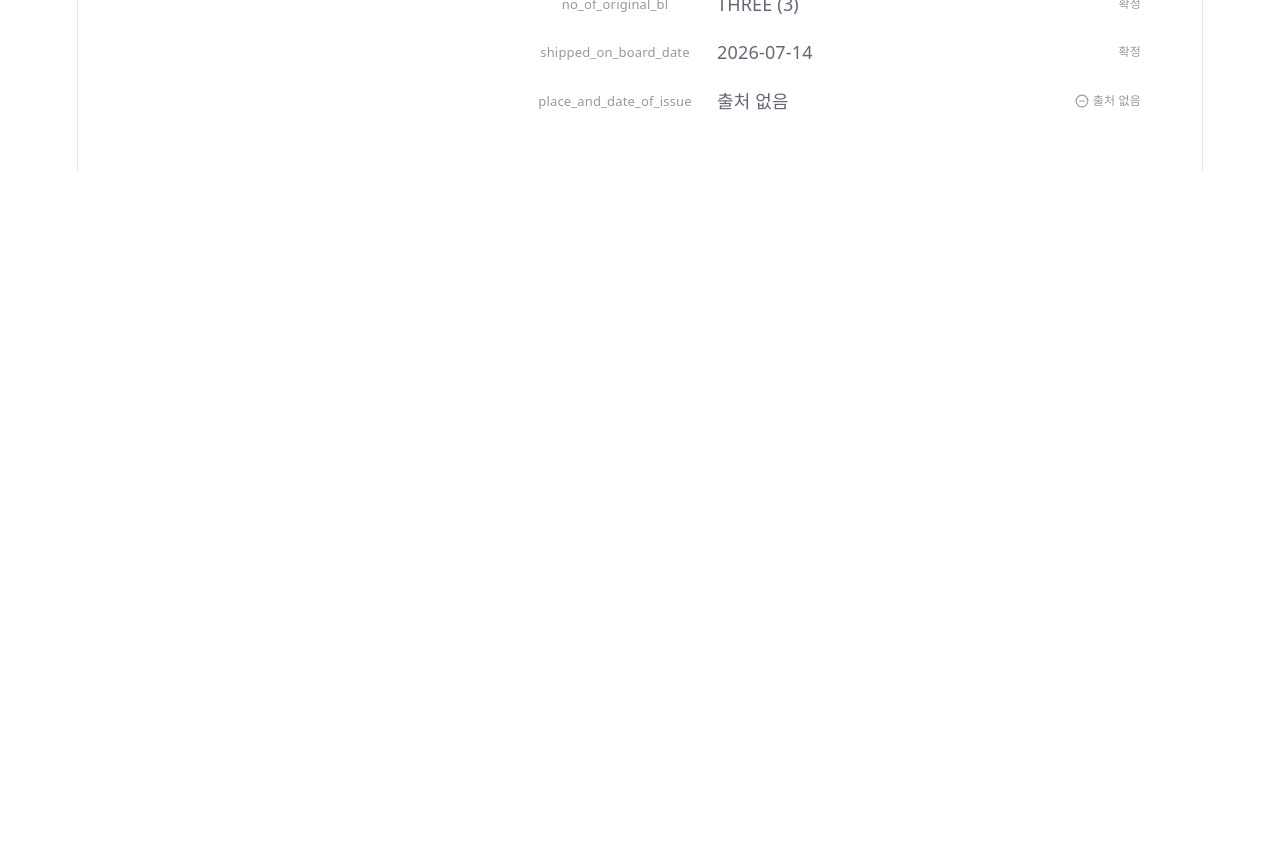
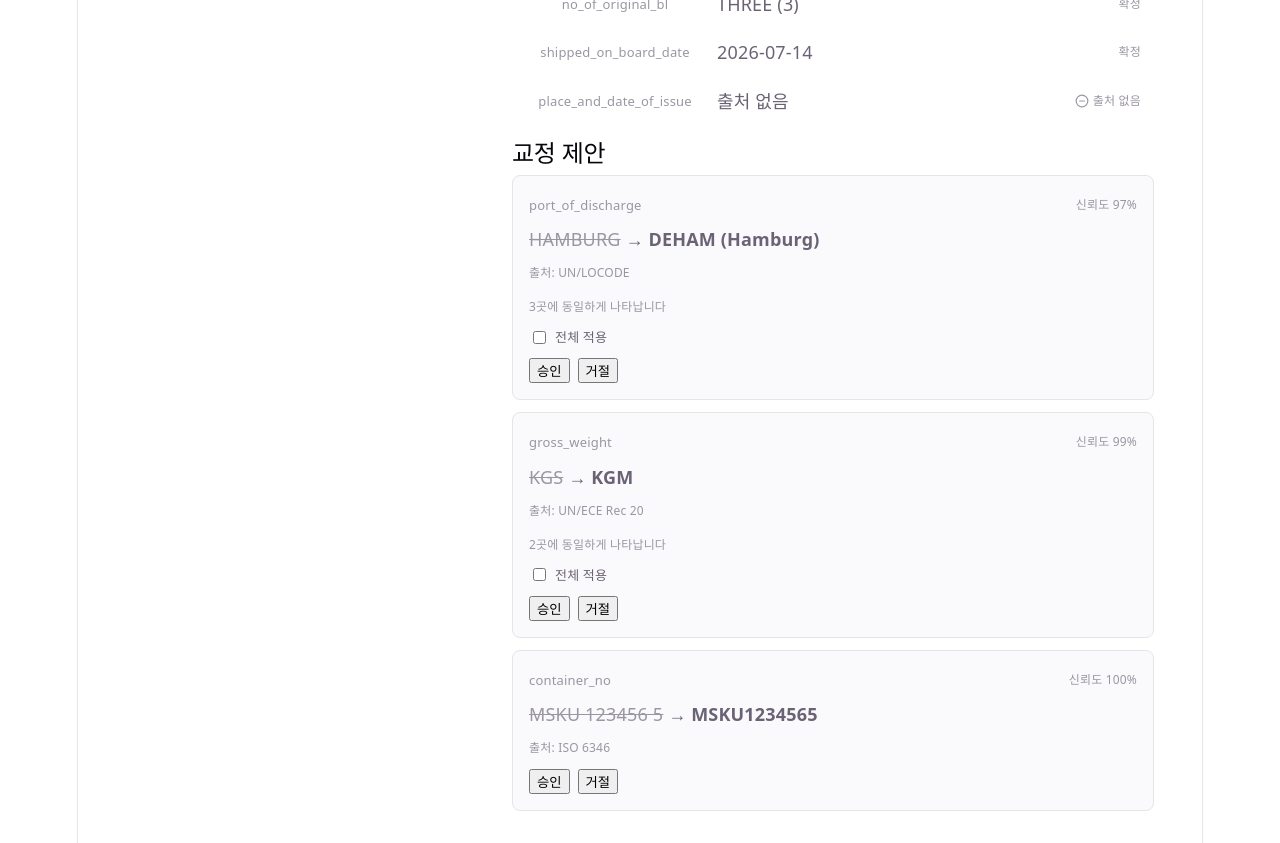
Before and after one commit to Khyojae/B-L-copilot, a React (Vite) app in the folder frontend/: page /shipments/1/draft in a window 1280 px wide. Shown: the part 1300-2143 px from the top of the page. Before the commit the page ends 1471 px from the top, so only its background shows below. Built offline with nearby package versions, Linux system fonts and the light colour scheme.

Commit message:
Wire SuggestionCard approval to field values via shared edit state

```diff
--- a/frontend/src/pages/S3Draft/FieldForm.tsx
+++ b/frontend/src/pages/S3Draft/FieldForm.tsx
@@ -9,15 +9,25 @@ interface FieldFormProps {
   focusedFieldName?: string | null;
   /** 행을 클릭했을 때 그 필드를 부모(S3Draft)에 알려줌 */
   onFieldFocus?: (field: FieldValue) => void;
+  /**
+   * 필드별로 사용자가 고친 값. 아직 안 고친 필드는 여기 안 들어있고, 그때는
+   * field.value를 그대로 보여줌. S3Draft가 들고 있다가 넘겨줍니다 — 교정 제안
+   * (SuggestionCard) 승인도 여기 같은 값을 고치기 때문에, FieldForm 혼자만
+   * 알고 있으면 안 되고 둘의 부모인 S3Draft가 공유해야 합니다.
+   */
+  editedValues: Record<string, string | null>;
+  /** 필드 하나의 값을 고쳤을 때 (인라인 편집 확정 시) S3Draft에 알려줌 */
+  onFieldEdit: (fieldName: string, value: string | null) => void;
 }
 
-export function FieldForm({ focusedFieldName = null, onFieldFocus }: FieldFormProps) {
-  // 필드별로 사용자가 고친 값. 아직 안 고친 필드는 여기 안 들어있고, 그때는 field.value를 그대로 보여줌.
-  // FieldRow 안에 있던 상태를 여기로 끌어올린 이유: "필수 확인" 건수(아래 requiredCount)를
-  // 계산하려면 모든 필드의 수정 여부를 한곳에서 알아야 하는데, 각 FieldRow가 따로
-  // state를 들고 있으면 옆에 있는 FieldForm은 그 값을 알 방법이 없기 때문입니다.
-  const [editedValues, setEditedValues] = useState<Record<string, string | null>>({});
-  // 지금 인라인 입력창이 열려 있는 필드 이름. 한 번에 한 행만 편집 상태가 될 수 있음
+export function FieldForm({
+  focusedFieldName = null,
+  onFieldFocus,
+  editedValues,
+  onFieldEdit,
+}: FieldFormProps) {
+  // 지금 인라인 입력창이 열려 있는 필드 이름. 한 번에 한 행만 편집 상태가 될 수 있음.
+  // (이건 "입력창이 열려 있나"라는 화면 전용 상태라서 S3Draft까지 끌어올릴 필요는 없음)
   const [editingFieldName, setEditingFieldName] = useState<string | null>(null);
   // 편집 중인 입력창에 지금 타이핑된 텍스트
   const [draft, setDraft] = useState('');
@@ -37,7 +47,7 @@ export function FieldForm({ focusedFieldName = null, onFieldFocus }: FieldFormPr
 
   function commitEdit(field: FieldValue) {
     const trimmed = draft.trim();
-    setEditedValues((prev) => ({ ...prev, [field.field_name]: trimmed === '' ? null : trimmed }));
+    onFieldEdit(field.field_name, trimmed === '' ? null : trimmed);
     setEditingFieldName(null);
   }
 
--- /dev/null
+++ b/frontend/src/pages/S3Draft/SuggestionCard.tsx
@@ -0,0 +1,142 @@
+import { useState } from 'react';
+import type { RejectReason, Suggestion } from '../../types/domain';
+import { REJECT_REASON_LABEL } from '../../constants/domain';
+
+interface SuggestionCardProps {
+  suggestion: Suggestion;
+  /**
+   * "승인" 버튼을 눌렀을 때만 호출됩니다.
+   * applyToAllInScope는 "전체 적용" 체크박스 상태 — 실제로 값을 바꾸는 건
+   * 이 콜백을 받는 부모(또는 그 위)의 몫이고, 이 컴포넌트는 값을 직접 바꾸지 않습니다.
+   */
+  onAccept: (suggestion: Suggestion, applyToAllInScope: boolean) => void;
+  /** 거절 사유를 골랐을 때 호출됩니다 */
+  onReject: (suggestion: Suggestion, reason: RejectReason) => void;
+}
+
+type Status = 'idle' | 'accepted' | 'rejected';
+
+/**
+ * F2 표준 용어 교정 제안 카드.
+ *
+ * ⚠ 규약 §2.5 자동 반영 금지 — 이 컴포넌트는 어떤 경우에도 필드 값을 직접
+ * 바꾸지 않습니다. 사용자가 "승인" 버튼을 눌러야만 onAccept가 호출되고,
+ * 실제로 값을 반영하는 것은 그 콜백을 받는 쪽의 책임입니다.
+ */
+export function SuggestionCard({ suggestion, onAccept, onReject }: SuggestionCardProps) {
+  // 아직 결정 안 함 / 승인함 / 거절함 — 세 가지뿐이라 boolean 두 개 대신 하나의 상태로 관리
+  const [status, setStatus] = useState<Status>('idle');
+  const [showRejectReasons, setShowRejectReasons] = useState(false);
+  const [rejectedReason, setRejectedReason] = useState<RejectReason | null>(null);
+  // "전체 적용" 체크박스. scope가 2곳 이상일 때만 화면에 보이고 의미를 가짐
+  const [applyToAllInScope, setApplyToAllInScope] = useState(false);
+
+  const hasMultipleScope = suggestion.scope.length >= 2;
+  // 아직 승인도 거절도 안 했고, 거절 사유를 고르는 중도 아닐 때만 "결정 대기" 화면을 보여줌
+  const isDeciding = status === 'idle' && !showRejectReasons;
+
+  function handleAccept() {
+    onAccept(suggestion, applyToAllInScope);
+    setStatus('accepted');
+  }
+
+  function handleRejectClick() {
+    setShowRejectReasons(true);
+  }
+
+  function handleSelectReason(reason: RejectReason) {
+    onReject(suggestion, reason);
+    setRejectedReason(reason);
+    setShowRejectReasons(false);
+    setStatus('rejected');
+  }
+
+  return (
+    <div
+      style={{
+        display: 'flex',
+        flexDirection: 'column',
+        gap: 8,
+        padding: 16,
+        border: '1px solid var(--border)',
+        borderRadius: 8,
+        backgroundColor: 'var(--card-bg)',
+        textAlign: 'left',
+      }}
+    >
+      <div style={{ display: 'flex', justifyContent: 'space-between', alignItems: 'center' }}>
+        <span style={{ fontSize: 13, color: 'var(--text-muted)' }}>{suggestion.field}</span>
+        <span style={{ fontSize: 12, color: 'var(--text-muted)' }}>
+          신뢰도 {Math.round(suggestion.confidence * 100)}%
+        </span>
+      </div>
+
+      <p style={{ margin: 0 }}>
+        <span style={{ textDecoration: 'line-through', color: 'var(--text-muted)' }}>
+          {suggestion.as_is}
+        </span>
+        {' → '}
+        <strong>{suggestion.to_be}</strong>
+      </p>
+
+      <span style={{ fontSize: 12, color: 'var(--text-muted)' }}>출처: {suggestion.authority}</span>
+
+      {hasMultipleScope && isDeciding && (
+        <div style={{ display: 'flex', flexDirection: 'column', gap: 4 }}>
+          <p style={{ margin: 0, fontSize: 12, color: 'var(--text-muted)' }}>
+            {suggestion.scope.length}곳에 동일하게 나타납니다
+          </p>
+          <label style={{ display: 'inline-flex', alignItems: 'center', gap: 6, fontSize: 13 }}>
+            <input
+              type="checkbox"
+              checked={applyToAllInScope}
+              onChange={(event) => setApplyToAllInScope(event.target.checked)}
+            />
+            전체 적용
+          </label>
+        </div>
+      )}
+
+      {isDeciding && (
+        <div style={{ display: 'flex', gap: 8 }}>
+          <button type="button" onClick={handleAccept}>
+            승인
+          </button>
+          <button type="button" onClick={handleRejectClick}>
+            거절
+          </button>
+        </div>
+      )}
+
+      {showRejectReasons && (
+        <div style={{ display: 'flex', flexDirection: 'column', gap: 6 }}>
+          <span style={{ fontSize: 12, color: 'var(--text-muted)' }}>거절 사유를 선택하세요</span>
+          <div style={{ display: 'flex', gap: 6, flexWrap: 'wrap' }}>
+            {Object.entries(REJECT_REASON_LABEL).map(([reason, label]) => (
+              <button
+                key={reason}
+                type="button"
+                onClick={() => handleSelectReason(reason as RejectReason)}
+              >
+                {label}
+              </button>
+            ))}
+          </div>
+        </div>
+      )}
+
+      {status === 'accepted' && (
+        <span style={{ fontSize: 12, fontWeight: 600, color: 'var(--accent)' }}>
+          ✓ 적용됨
+          {applyToAllInScope && hasMultipleScope ? ` · ${suggestion.scope.length}곳 전체` : ''}
+        </span>
+      )}
+
+      {status === 'rejected' && rejectedReason !== null && (
+        <span style={{ fontSize: 12, fontWeight: 600, color: 'var(--text-muted)' }}>
+          거절됨 · {REJECT_REASON_LABEL[rejectedReason]}
+        </span>
+      )}
+    </div>
+  );
+}
--- a/frontend/src/pages/S3Draft/index.tsx
+++ b/frontend/src/pages/S3Draft/index.tsx
@@ -1,11 +1,41 @@
 import { useState } from 'react';
 import { FieldForm } from './FieldForm';
 import { DocumentViewer } from './DocumentViewer';
-import type { FieldValue } from '../../types/domain';
+import { SuggestionCard } from './SuggestionCard';
+import { mockSuggestions } from '../../mocks/shipment.fixture';
+import type { FieldValue, Suggestion } from '../../types/domain';
 
 export function S3Draft() {
   // 지금 문서 뷰어에서 하이라이트할 필드. FieldRow를 클릭하면 여기로 들어옴
   const [focusedField, setFocusedField] = useState<FieldValue | null>(null);
+
+  // 필드별로 사용자가 고친 값 (필드 이름 → 새 값). FieldRow에서 직접 타이핑해서
+  // 고치는 것과 SuggestionCard에서 교정 제안을 승인하는 것, 둘 다 결국 "이 필드
+  // 값을 이걸로 바꾼다"는 같은 동작이라서 여기 하나의 상태로 합쳐서 관리합니다.
+  const [editedValues, setEditedValues] = useState<Record<string, string | null>>({});
+
+  function handleFieldEdit(fieldName: string, value: string | null) {
+    setEditedValues((prev) => ({ ...prev, [fieldName]: value }));
+  }
+
+  function handleSuggestionAccept(suggestion: Suggestion, applyToAllInScope: boolean) {
+    setEditedValues((prev) => {
+      // suggestion.field는 항상 바꾼다. applyToAllInScope가 켜져 있으면
+      // scope에 있는 다른 필드들도 같은 값으로 같이 바꾼다 (일괄 적용)
+      const next = { ...prev, [suggestion.field]: suggestion.to_be };
+      if (applyToAllInScope) {
+        for (const { field } of suggestion.scope) {
+          next[field] = suggestion.to_be;
+        }
+      }
+      return next;
+    });
+  }
+
+  function handleSuggestionReject(suggestion: Suggestion, reason: string) {
+    // 거절은 필드 값을 바꾸지 않습니다 — 지금은 사유만 기록(콘솔)
+    console.log('[SuggestionCard] 거절:', suggestion.suggestion_id, { reason });
+  }
 
   return (
     <div style={{ padding: 32 }}>
@@ -14,7 +44,24 @@ export function S3Draft() {
       <div style={{ display: 'flex', gap: 24, alignItems: 'flex-start' }}>
         <DocumentViewer focusedField={focusedField ?? undefined} />
         <div style={{ flex: 1 }}>
-          <FieldForm focusedFieldName={focusedField?.field_name ?? null} onFieldFocus={setFocusedField} />
+          <FieldForm
+            focusedFieldName={focusedField?.field_name ?? null}
+            onFieldFocus={setFocusedField}
+            editedValues={editedValues}
+            onFieldEdit={handleFieldEdit}
+          />
+
+          <h2 style={{ textAlign: 'left', padding: '0 16px' }}>교정 제안</h2>
+          <div style={{ display: 'flex', flexDirection: 'column', gap: 12, padding: '0 16px' }}>
+            {mockSuggestions.map((suggestion) => (
+              <SuggestionCard
+                key={suggestion.suggestion_id}
+                suggestion={suggestion}
+                onAccept={handleSuggestionAccept}
+                onReject={handleSuggestionReject}
+              />
+            ))}
+          </div>
         </div>
       </div>
     </div>
```
Also changed, not shown: 1 other file (tests, documents, lock files or other folders).
